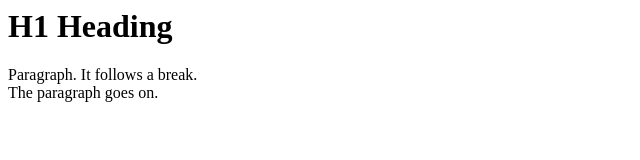
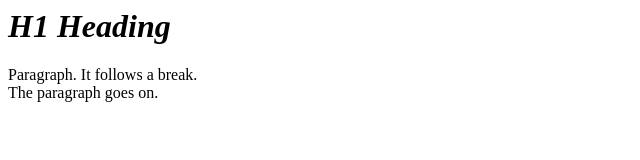
Before and after one commit to dancesWithCycles/sandbox-web-dev, a plain HTML site: page html-css/index.html in a window 1280 px wide. Shown: the full height of the page, 0-640 px from the left. Drawn offline with Linux system fonts and the light colour scheme.

Commit message:
master-html-css: added course 5

```diff
--- a/html-css/index.html
+++ b/html-css/index.html
@@ -17,8 +17,12 @@
   <!--fab five: 5. body tag-->
   <body>
 
+    <!--nesting example-->
     <h1>
-      H1 Heading
+      <b>
+	<i>H1 Heading
+	</i>
+      </b>
     </h1>
 
     <p>
```
